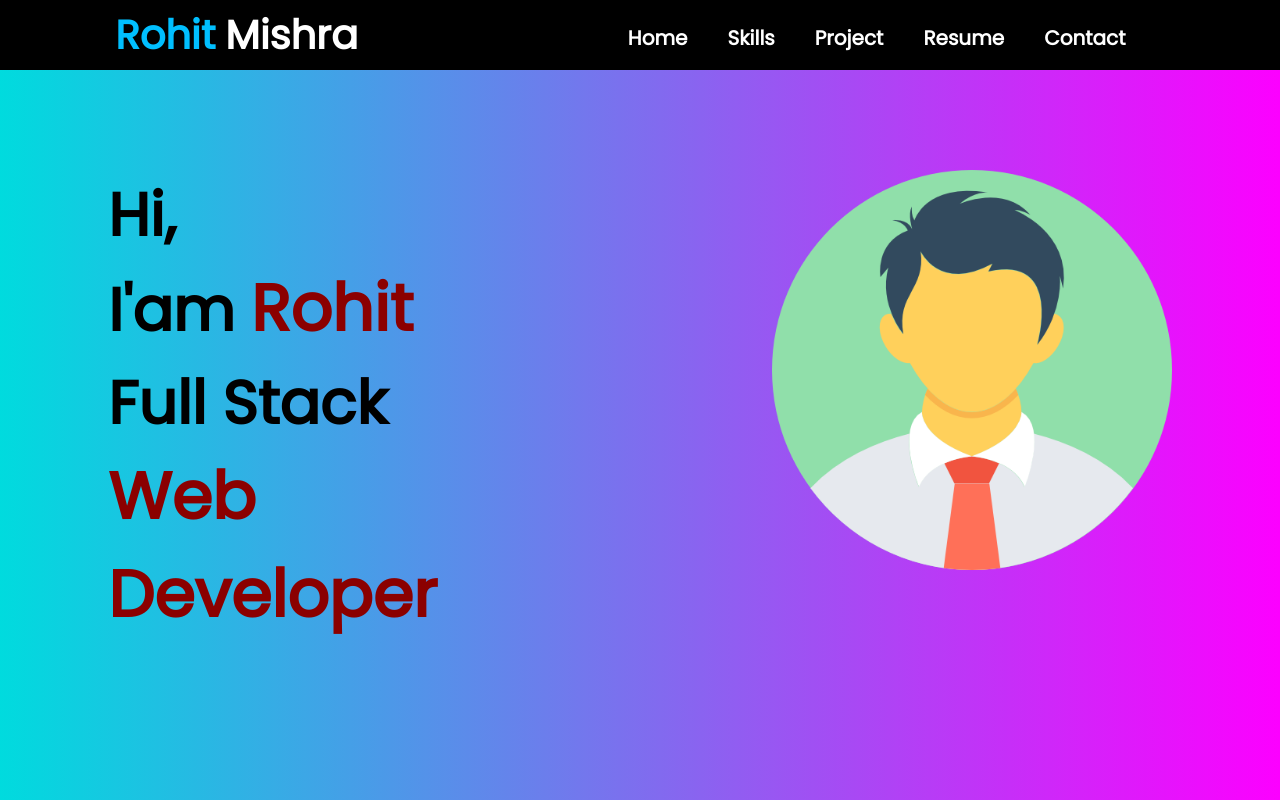
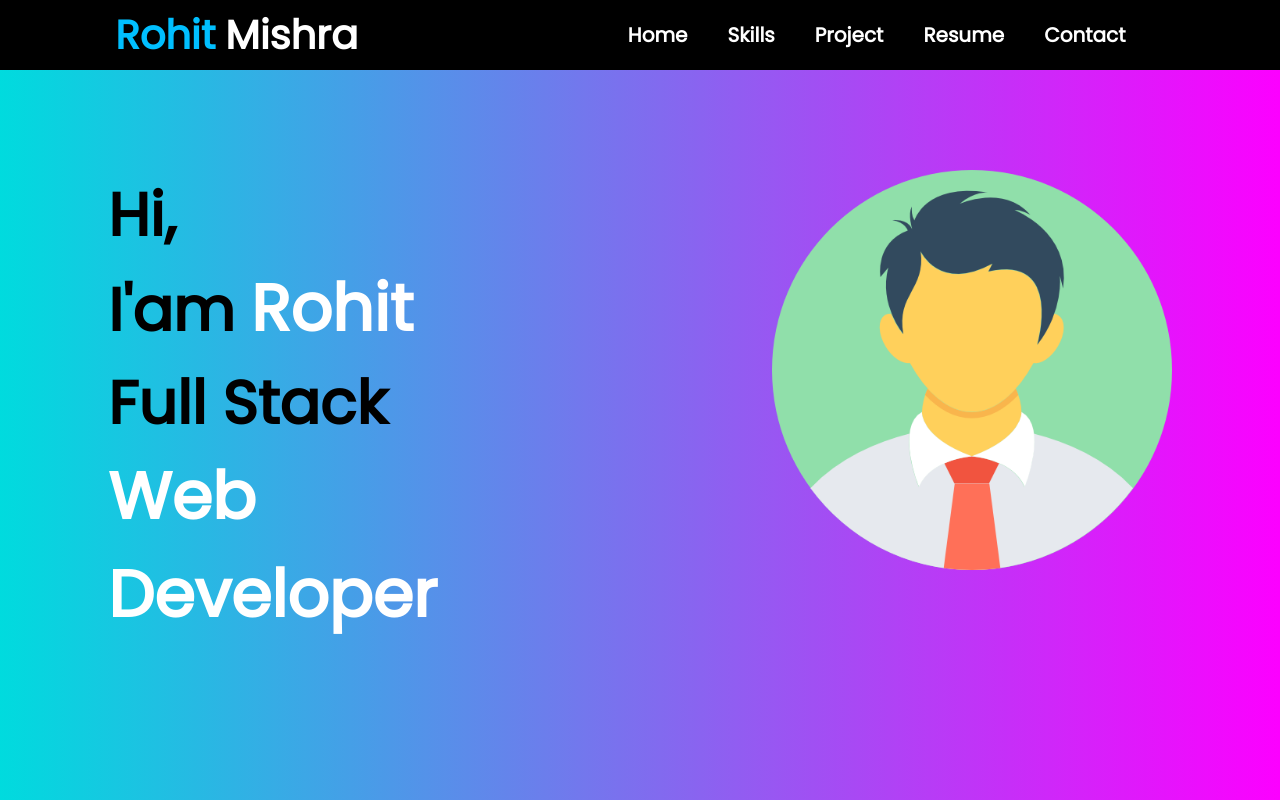
Before and after one commit to rohit7374/Portfolio-Website, a plain HTML site: page index.html in a window 1280 px wide. Shown: the top 800 px of the page. Drawn offline with Linux system fonts and the light colour scheme.

Commit message:
changes in navigation bar

```diff
--- a/style.css
+++ b/style.css
@@ -43,9 +43,9 @@ body{
     font-weight: bolder;
 }
 .navinfo{
-    /* display: flex;
+    display: flex;
     justify-content: center;
-    align-items: center; */
+    align-items: center;
     width: 45%;
     height:8vh ;
     background-color:transparent;
@@ -100,7 +100,7 @@ body{
     font-size: 60px;
 }
 h1 span{
-    color:darkred;
+    color:white;
     font-size: 65px;
 }
 /* .body .logo{
```
